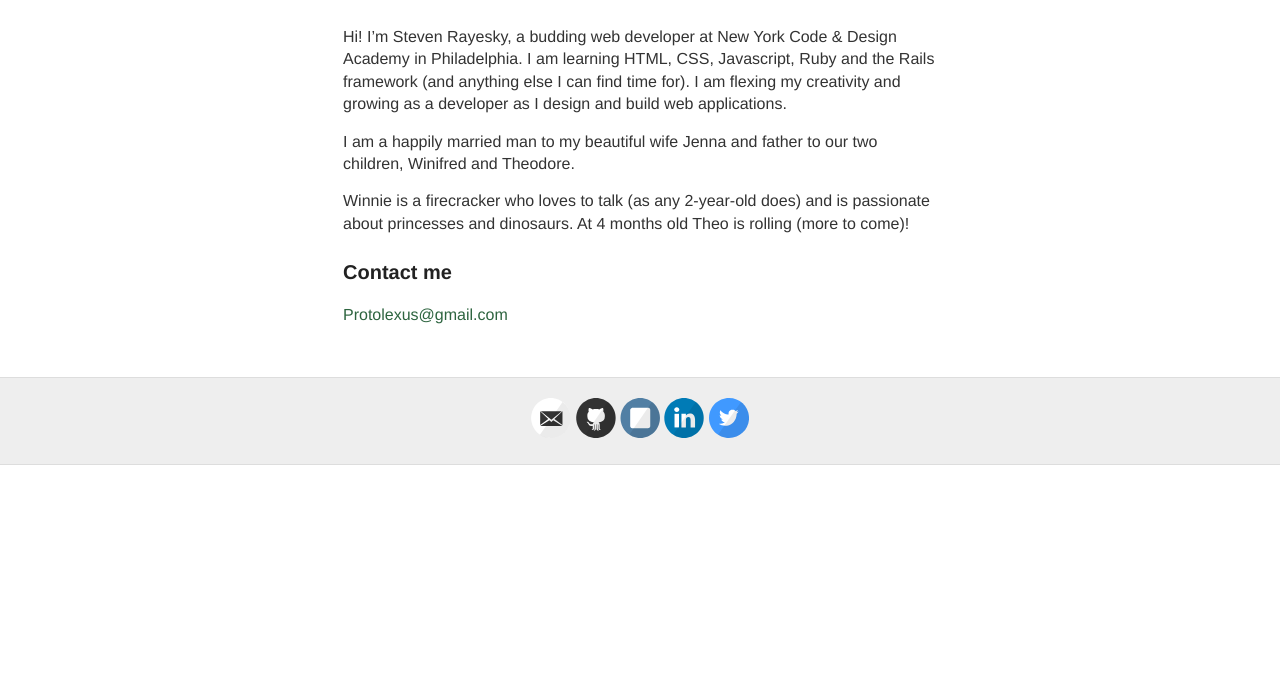
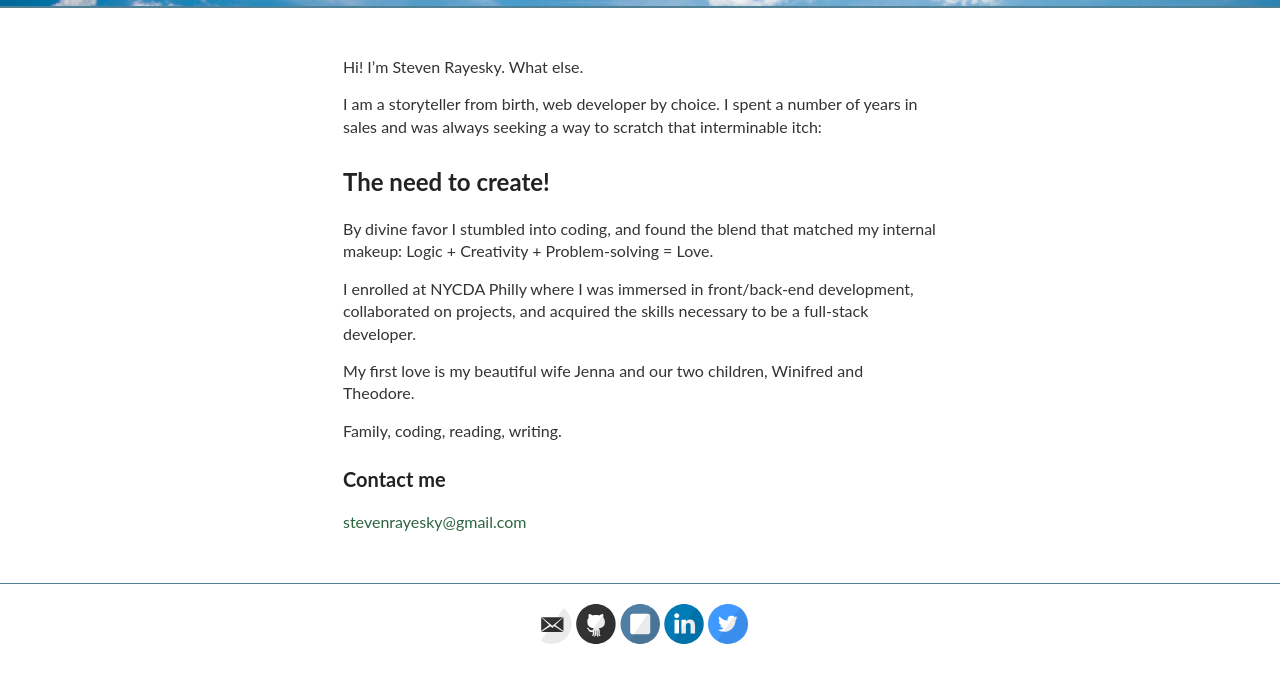
Before and after one commit to chadoh/stevenrayesky.github.io, a Jekyll site: the page built from about.md, in a window 1280 px wide, cut to the strip 224-900 px from the top of the page. Built offline with Jekyll 4.4.1, drawn with Linux system fonts in a browser that asks for light colours; nearby versions of some CDN libraries; Markdown is read by kramdown in place of the engine named in the settings.

Commit message:
Cleaned up some styling, changed fonts, rewrote about page.

```diff
--- a/_layouts/default.html
+++ b/_layouts/default.html
@@ -19,7 +19,8 @@
   </head>
   <body>
     <header>
-        <a href=""><img id="profile_portrait_box" src="{{ site.baseurl }}/images/headshot.png" alt=""></a>
+        <a href="{{ site.baseurl }}/"><img id="profile_portrait_box" src="{{ site.baseurl }}/images/headshot.png" alt=""></a>
+        <div class="header_div">
             <div class="header_link">
                 <a href="{{ site.baseurl }}/"><div id="profile_blog_inner"></div>Blog</a>
             </div>
@@ -29,6 +30,7 @@
             <div class="header_link">
              <a href="{{ site.baseurl }}/about"><div id="profile_about_inner"></div>About
             </a>
+            </div>
           </div>
     </header>
       <div id="main" role="main" class="container">
--- a/_sass/_variables.scss
+++ b/_sass/_variables.scss
@@ -15,7 +15,7 @@ $lightGray: #eee;
 $white: #fff;
 
 // Font stacks
-$helvetica: Helvetica, Arial, sans-serif;
+$lato: Lato, Helvetica, Arial, sans-serif;
 $helveticaNeue: "Helvetica Neue", Helvetica, Arial, sans-serif;
 $georgia: Georgia, serif;
 
--- a/about.md
+++ b/about.md
@@ -4,18 +4,20 @@ title: About
 permalink: /about/
 ---
 
-Hi! I'm Steven Rayesky, a budding web developer at New York Code
-& Design Academy in Philadelphia. I am learning HTML, CSS,
-Javascript, Ruby and the Rails framework (and anything else I can find time for). I am flexing my
-creativity and growing as a developer as I design and build web applications.
+Hi! I'm Steven Rayesky. What else.
 
-I am a happily married man to my beautiful wife Jenna and father
-to our two children, Winifred and Theodore.
+I am a storyteller from birth, web developer by choice. I spent a number of years in sales and was always seeking a way to scratch that interminable itch:
 
-Winnie is a firecracker who loves to talk (as any 2-year-old does)
-and is passionate about princesses and dinosaurs. At 4 months old
-Theo is rolling (more to come)!
+## The need to create!
+
+By divine favor I stumbled into coding, and found the blend that matched my internal makeup: Logic + Creativity + Problem-solving = Love.
+
+I enrolled at NYCDA Philly where I was immersed in front/back-end development, collaborated on projects, and acquired the skills necessary to be a full-stack developer.
+
+My first love is my beautiful wife Jenna and our two children, Winifred and Theodore.
+
+Family, coding, reading, writing.
 
 ### Contact me
 
-[Protolexus@gmail.com](mailto:protolexus@gmail.com)
+[stevenrayesky@gmail.com](mailto:stevenrayesky@gmail.com)
--- a/assets/css/stevenrayesky.css
+++ b/assets/css/stevenrayesky.css
@@ -68,16 +68,22 @@ header {
   background-image: url(../../images/background.jpg);
   background-size: cover;
   outline: solid 2px #528094;
+  width: 100%;
+  height: 230px;
+  margin: 0px 0 50px 0;
+  text-align: center; }
+  header a {
+    color: white;
+    font: 25px Lato, Helvetica, Arial, sans-serif; }
+
+.header_div {
   display: flex;
   justify-content: space-around;
   align-items: center;
-  width: 100%;
-  height: 200px;
-  margin: 0px 0 50px 0; }
-  header a {
-    color: white; }
+  margin-top: 1%; }
 
 #profile_portrait_box {
+  margin-top: 1%;
   border-radius: 50%;
   width: 160px; }
 
@@ -85,4 +91,7 @@ header {
   border-bottom: 2px solid white;
   margin-bottom: -2px; }
 
+.header_link a {
+  text-shadow: 1px 1px 1px black; }
+
 /*# sourceMappingURL=stevenrayesky.css.map */
--- a/assets/stylesheets/stevenrayesky.scss
+++ b/assets/stylesheets/stevenrayesky.scss
@@ -1,21 +1,29 @@
 @import 'portfolio';
+$lato: Lato, Helvetica, Arial, sans-serif;
 
 header {
 	background-image: url(../../images/background.jpg);
 	background-size: cover;
 	outline: solid 2px #528094;
+	width: 100%;
+	height: 230px;
+	margin: 0px 0 50px 0;
+	text-align: center;
+	a {
+		color: white;
+		font: 25px $lato;
+	}
+}
+
+.header_div {
 	display: flex;
 	justify-content: space-around;
 	align-items: center;
-	width: 100%;
-	height: 200px;
-	margin: 0px 0 50px 0;
-	a {
-		color: white;
-	}
+	margin-top: 1%;
 }
 
 #profile_portrait_box {
+	margin-top: 1%;
 	border-radius: 50%;
 	width: 160px;
 }
@@ -24,3 +32,9 @@ header {
 	border-bottom: 2px solid white;
 	margin-bottom: -2px;
 }
+
+.header_link {
+ 	a {
+		text-shadow: 1px 1px 1px black;
+ 	}
+ }
--- a/style.scss
+++ b/style.scss
@@ -19,7 +19,7 @@ html {
 
 body {
 	background: $white;
-  font: 16px/1.4 $helvetica;
+  font: 16px/1.4 $lato;
   color: $darkGray;
 }
 
@@ -31,7 +31,7 @@ body {
 }
 
 h1, h2, h3, h4, h5, h6 {
-  font-family: $helveticaNeue;
+  font-family: $lato;
   color: $darkerGray;
   font-weight: bold;
 
@@ -274,9 +274,8 @@ nav {
 
 .wrapper-footer {
   margin-top: 50px;
-  border-top: 1px solid #ddd;
-  border-bottom: 1px solid #ddd;
-  background-color: $lightGray;
+  border-top: 1px solid #528094;
+  // background-color: $lightGray;
 }
 
 footer {
```
Also changed, not shown: 1 other file. Lines whose indentation alone changed are shown as unchanged.
